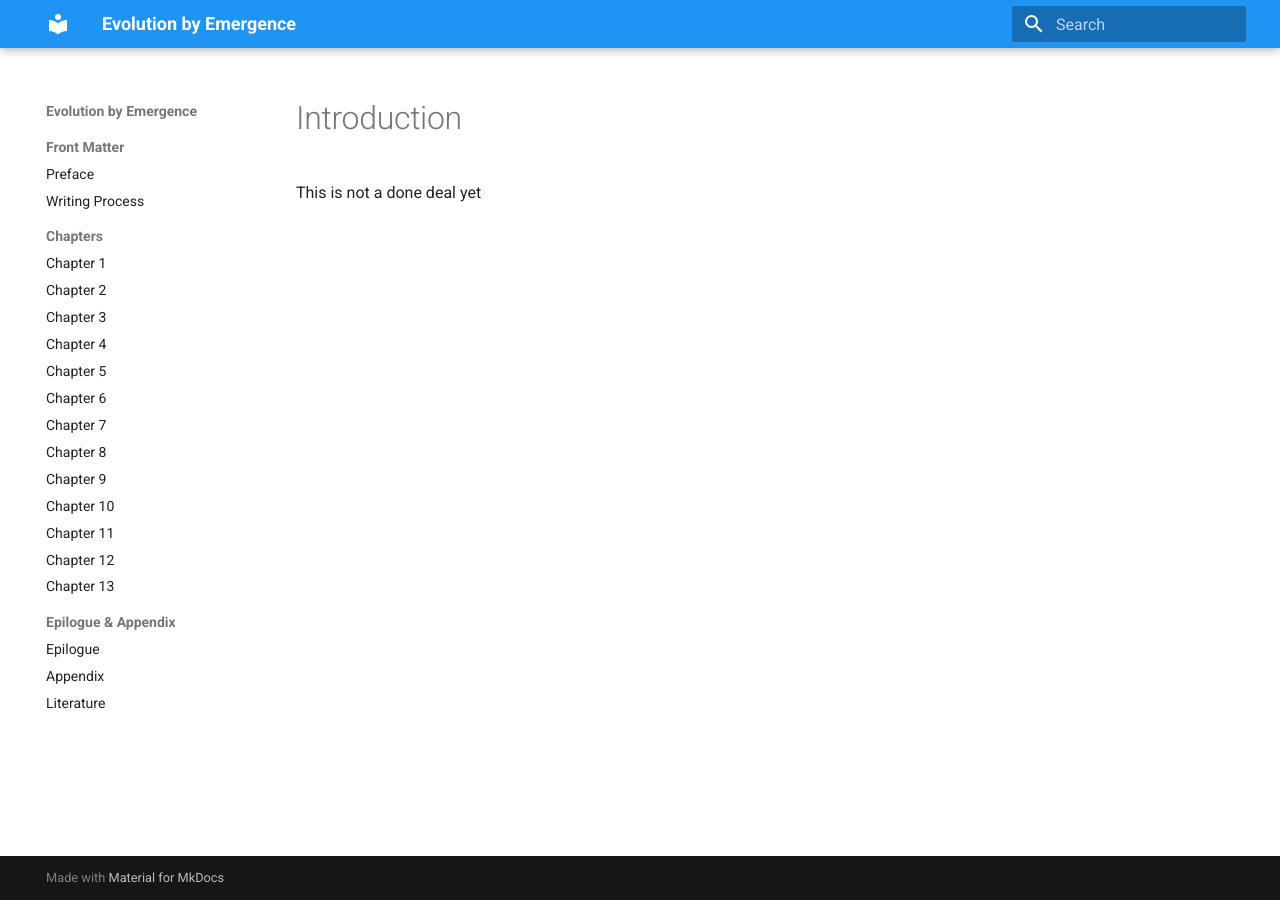
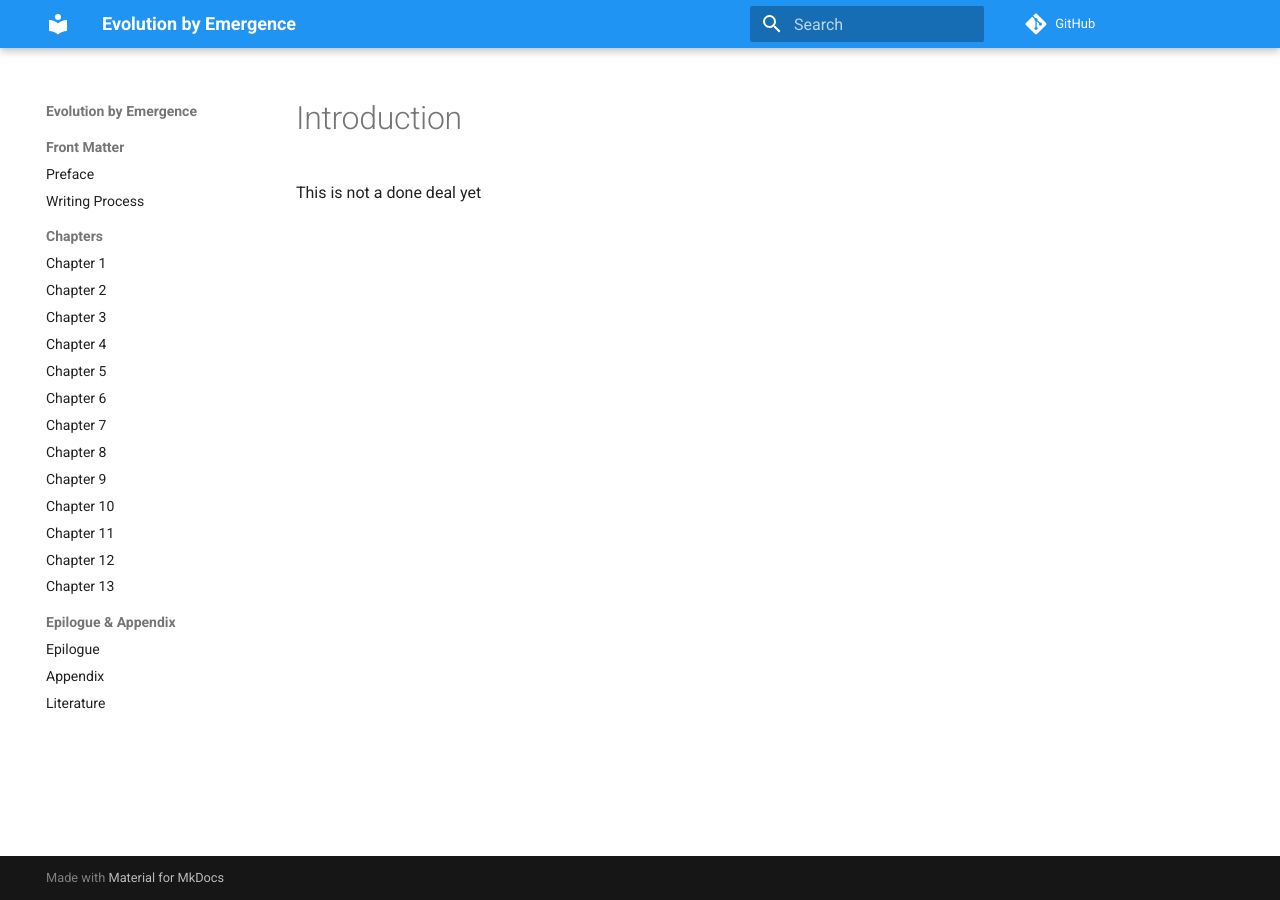
Before and after one commit to albertjanvanhoek/Evolution-by-Emergence, an MkDocs documentation site: the page built from docs/Introduction.md, in a window 1280 px wide. Built offline with MkDocs 1.6.1 and Material for MkDocs 9.7.7, drawn with Linux system fonts in a browser that asks for light colours; comment, search, counter and statistics services are not loaded.

Commit message:
Update mkdocs.yml

```diff
--- a/mkdocs.yml
+++ b/mkdocs.yml
@@ -1,9 +1,9 @@
 site_name: Evolution by Emergence
 site_url: https://albertjanvanhoek.github.io/Evolution-by-Emergence/
 use_directory_urls: true
+
 docs_dir: docs
 site_dir: site
-
 
 theme:
   name: material
@@ -11,11 +11,13 @@ theme:
     primary: blue
     accent: light blue
   features:
-    - navigation.instant
-    - navigation.sections
-    - navigation.top
-    - search.highlight
-    - search.share
+    - navigation.instant     # live‐update on sidebar clicks
+    - navigation.sections    # group headings in sidebar
+    - search.highlight       # highlight search terms
+
+# if you want a GitHub link in the header
+repo_url: https://github.com/albertjanvanhoek/Evolution-by-Emergence
+repo_name: GitHub
 
 nav:
   - Front Matter:
```
